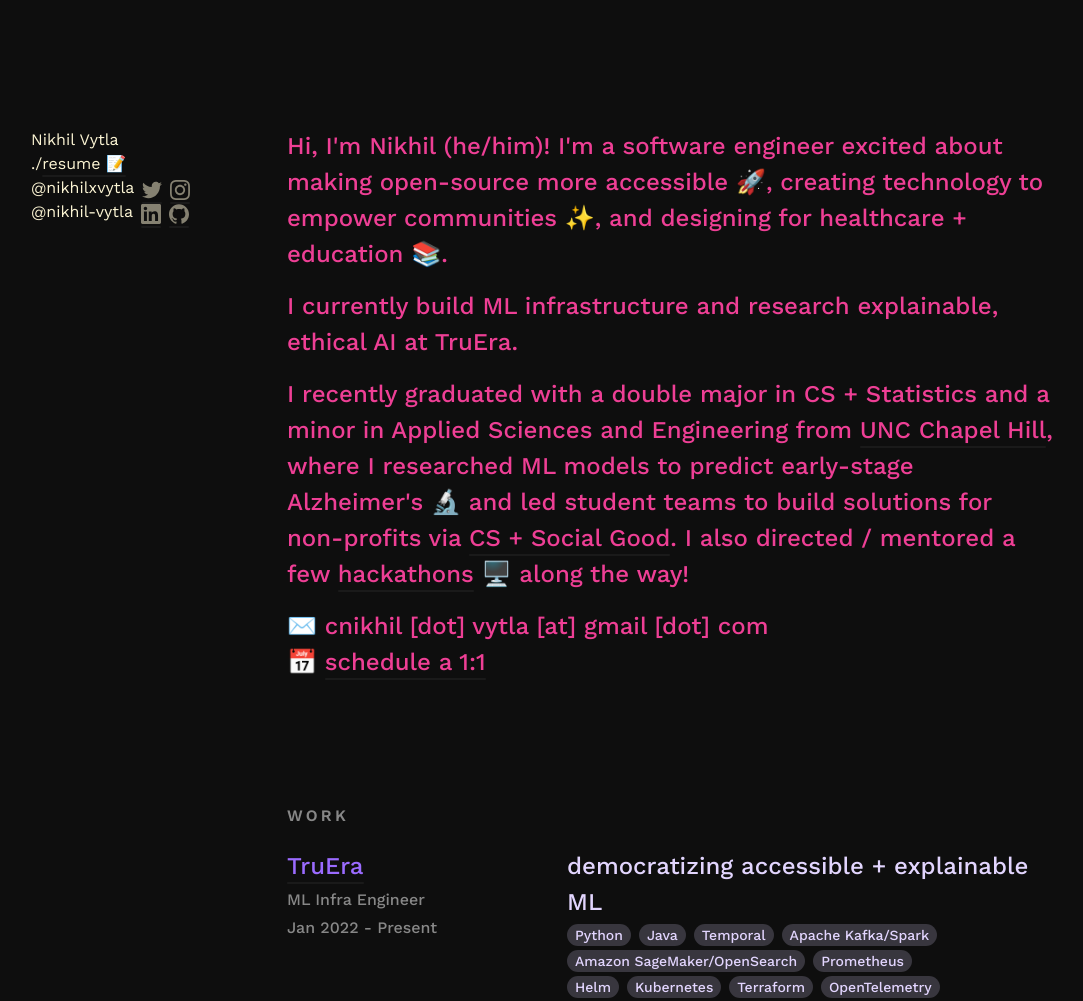
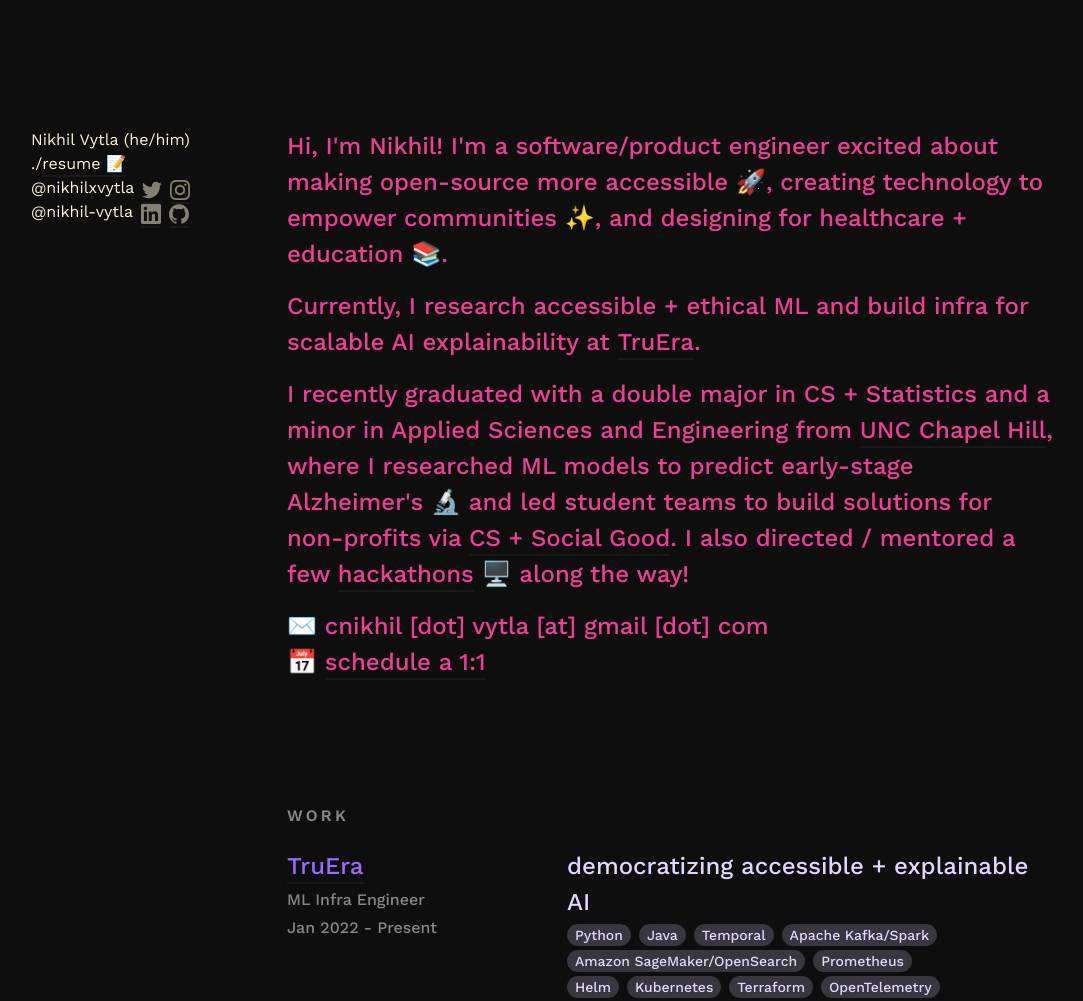
Before and after one commit to nikhil-vytla/nikhil-vytla.github.io, a plain HTML site: page index.html in a window 1280 px wide. Shown: the top 1001 px of the page, without its empty margins (97-1180 px from the left). Drawn offline with nearby package versions, Linux system fonts and the light colour scheme.

Commit message:
Update SEO image tags, add info about current position

```diff
--- a/index.html
+++ b/index.html
@@ -14,9 +14,11 @@
 		<meta property="og:url" content="https://nikhilvytla.com" />
 		<meta property="og:site_name" content="Nikhil Vytla - Software Engineer" />
 		<meta property="og:image" content="https://nikhilvytla.com/assets/images/site-og-banner.PNG" />
+		<meta property="og:image:alt" content="Hi, I'm Nikhil! I'm a software/product engineer building tech for social good." />
 		<meta name="twitter:card" content="summary_large_image" />
 		<meta property="twitter:image" content="https://nikhilvytla.com/assets/images/site-og-banner.PNG" />
-		<meta property="twitter:title" content="Nikhil Vytla - Software Engineer" />
+		<meta property="twitter:image:alt" content="Hi, I'm Nikhil! I'm a software/product engineer building tech for social good." />
+		<meta property="twitter:title" content="Nikhil Vytla - Software Engineer | Social Good, ML, Healthcare." />
 		<meta name="twitter:site" content="@nikhilxvytla" />
 		<script type="application/ld+json">
 			{"name":"Nikhil Vytla - Software Engineer","description":"Social Good, ML, Healthcare.","@type":"WebSite","url":"https://nikhilvytla.com/","publisher":{"@type":"Organization","logo":{"@type":"ImageObject","url":"https://nikhilvytla.com/assets/images/logo.png"}},"image":"https://nikhilvytla.com/assets/images/site-og-banner.PNG","headline":"Nikhil Vytla - Software Engineer","@context":"https://schema.org"}
@@ -30,7 +32,7 @@
 		<header class="w-full lg:w-1/4 mr-16 mb-20 lg:mb-0 text-base leading-normal relative">
 			<div class="lg:fixed">
 				<div class="js-header-content text-pinkLight">
-					<h1>Nikhil Vytla</h1>
+					<h1>Nikhil Vytla (he/him)</h1>
 					<h2>./<a href="https://nikhilvytla.com/Nikhil_Vytla_Resume.pdf" target="_blank">resume 📝</a></h2>
 					<div class="flex items-center">
 						<div class="social-url hidden lg:block">
@@ -87,8 +89,8 @@
 		</header>
 		<div id="wrapper" class="w-full text-xl sm:text-2xl leading-normal font-medium">
 			<div class="text-pink js-section" data-color="text-pinkLight">
-				<p>Hi, I'm Nikhil (he/him)! I'm a software engineer excited about making open-source more accessible 🚀, creating technology to empower communities ✨, and designing for healthcare + <a href="https://onclass.org/">education</a> 📚.</p>
-				<p class="mt-4">I currently build ML infrastructure and research explainable, ethical AI at TruEra. </p>
+				<p>Hi, I'm Nikhil! I'm a software/product engineer excited about making open-source more accessible 🚀, creating technology to empower communities ✨, and designing for healthcare + <a href="https://onclass.org/">education</a> 📚.</p>
+				<p class="mt-4">Currently, I research accessible + ethical ML and build infra for scalable AI explainability at <a href="https://truera.com/" target="_blank" rel="noreferrer">TruEra</a>. </p>
 				<p class="mt-4">I recently graduated with a double major in CS + Statistics and a minor in Applied Sciences and Engineering from <a href="https://www.unc.edu/">UNC Chapel Hill</a>, where I researched ML models to predict early-stage Alzheimer's 🔬 and led student teams to build solutions for non-profits via <a href="https://cssgunc.org/">CS + Social Good</a>. I also directed / mentored a few <a href="https://hacknc.com">hackathons</a> 🖥️ along the way!</p>
 				<p class="mt-4"> ✉️ cnikhil [dot] vytla [at] gmail [dot] com <br> 📅 <a href="https://calendly.com/nikhil-vytla/one-on-one" target="_blank" rel="noreferrer">schedule a 1:1</a></p>
 			</div>
@@ -102,7 +104,7 @@
 							<p class="m-0 mt-1 leading-normal text-base text-white opacity-50">Jan 2022 - Present</p>
 						</div>
 						<div class="mt-2 md:mt-0 text-purpleLight">
-							<p class="m-0 leading-normal">democratizing accessible + explainable ML</p>
+							<p class="m-0 leading-normal">democratizing accessible + explainable AI</p>
 							<ul class="flex leading-none mt-2 md:mt-1">
 								<li class="text-sm text-purpleLight rounded-full py-1 px-2" style="background: #38363E;">Python</li>
 								<li class="text-sm text-purpleLight rounded-full py-1 px-2 ml-2" style="background: #38363E;">Java</li>
@@ -143,7 +145,7 @@
 					</div>
 					<div class="mb-16 md:flex">
 						<div class="md:w-1/3 mr-6 flex-none">
-							<h4><a href="https://aws.amazon.com/" target="_blank" rel="noreferrer">Amazon Web Services (AWS)</a></h4>
+							<h4><a href="https://aws.amazon.com/" target="_blank" rel="noreferrer">AWS</a></h4>
 							<p class="m-0 mt-1 leading-normal text-base text-white opacity-50">SDE Intern</p>
 							<p class="m-0 mt-1 leading-normal text-base text-white opacity-50">May - Aug 2021</p>
 						</div>
```
